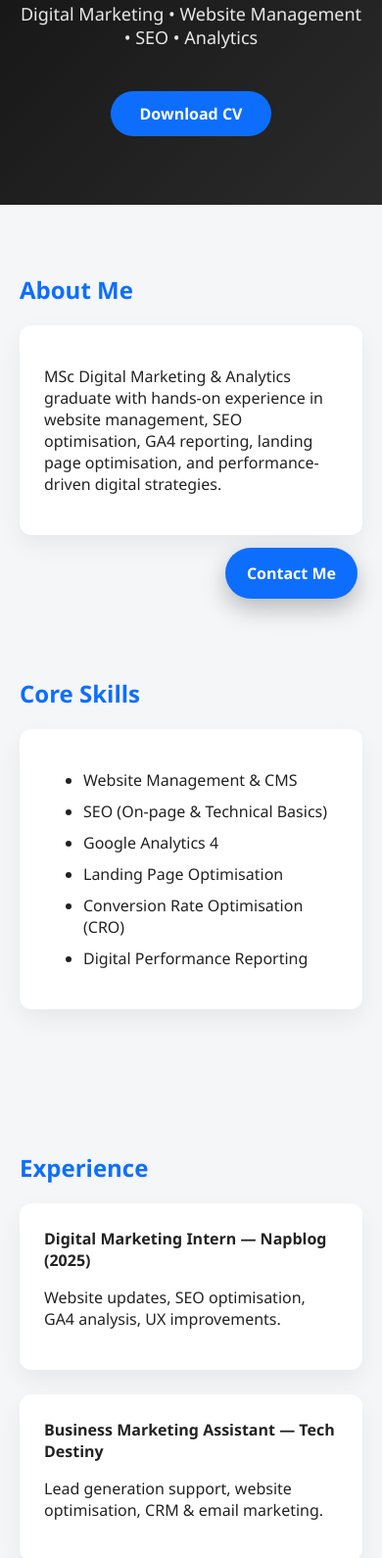
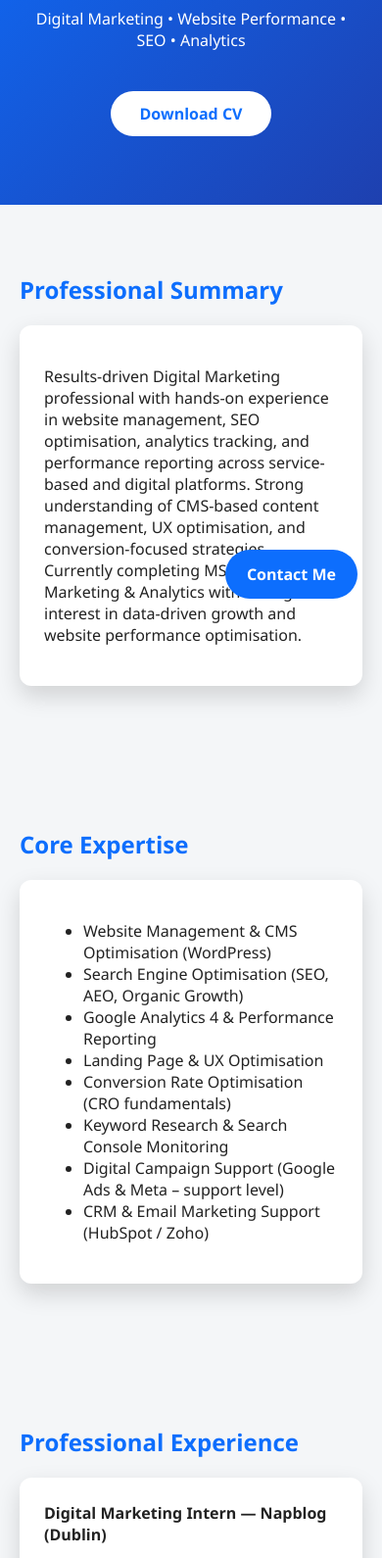
Before and after one commit to abhishek-girish25/abhishekGirishbabu.github.io, a plain HTML site: page index.html in a window 390 px wide. Shown: the part 208-1798 px from the top of the page at 98% size. Drawn offline with Linux system fonts and the light colour scheme.

Commit message:
Update index.html

```diff
--- a/index.html
+++ b/index.html
@@ -6,16 +6,29 @@
 <meta name="viewport" content="width=device-width, initial-scale=1.0">
 
 <style>
+:root {
+    --bg: #f4f6f8;
+    --text: #222;
+    --card: #ffffff;
+    --primary: #0d6efd;
+}
+
+body.dark {
+    --bg: #0f172a;
+    --text: #e5e7eb;
+    --card: #1e293b;
+}
+
 body {
     margin: 0;
     font-family: 'Segoe UI', sans-serif;
-    background: #f4f6f8;
-    color: #222;
+    background: var(--bg);
+    color: var(--text);
+    transition: 0.3s;
 }
 
-/* HEADER */
 header {
-    background: linear-gradient(135deg, #111, #2b2b2b);
+    background: linear-gradient(135deg, #0d6efd, #1e40af);
     color: white;
     padding: 70px 20px;
     text-align: center;
@@ -23,26 +36,31 @@ header {
 
 header h1 {
     font-size: 36px;
-    margin-bottom: 10px;
 }
 
-header p {
-    font-size: 18px;
-    opacity: 0.9;
+.toggle {
+    position: absolute;
+    top: 20px;
+    right: 25px;
+    background: white;
+    color: #000;
+    padding: 8px 14px;
+    border-radius: 20px;
+    cursor: pointer;
+    font-weight: bold;
 }
 
 .btn {
     display: inline-block;
     margin-top: 25px;
     padding: 12px 30px;
-    background: #0d6efd;
-    color: white;
+    background: white;
+    color: #0d6efd;
     text-decoration: none;
     border-radius: 30px;
     font-weight: 600;
 }
 
-/* SECTIONS */
 section {
     max-width: 1000px;
     margin: auto;
@@ -50,56 +68,43 @@ section {
 }
 
 h2 {
-    color: #0d6efd;
-    margin-bottom: 20px;
+    color: var(--primary);
 }
 
 .card {
-    background: white;
+    background: var(--card);
     padding: 25px;
     border-radius: 12px;
     margin-bottom: 25px;
-    box-shadow: 0 10px 25px rgba(0,0,0,0.06);
+    box-shadow: 0 10px 25px rgba(0,0,0,0.15);
 }
 
-ul li {
-    margin-bottom: 10px;
-}
-
-/* FOOTER */
-footer {
-    background: #111;
-    color: white;
-    text-align: center;
-    padding: 25px;
-}
-
-/* STICKY CONTACT BUTTON */
 .sticky-contact {
     position: fixed;
     bottom: 25px;
     right: 25px;
-    background: #0d6efd;
+    background: var(--primary);
     color: white;
-    padding: 15px 22px;
+    padding: 14px 22px;
     border-radius: 50px;
     text-decoration: none;
     font-weight: bold;
-    box-shadow: 0 10px 25px rgba(0,0,0,0.25);
-    z-index: 999;
 }
 
-.sticky-contact:hover {
-    background: #084298;
+footer {
+    text-align: center;
+    padding: 25px;
 }
 </style>
 </head>
 
 <body>
 
+<div class="toggle" onclick="toggleMode()">🌙 Dark</div>
+
 <header>
     <h1>Abhishek Girishbabu</h1>
-    <p>Digital Marketing • Website Management • SEO • Analytics</p>
+    <p>Digital Marketing • Website Performance • SEO • Analytics</p>
 
     <a class="btn" href="Abhishek_Girishbabu_CV.pdf" target="_blank">
         Download CV
@@ -107,60 +112,63 @@ footer {
 </header>
 
 <section>
-    <h2>About Me</h2>
+<h2>Professional Summary</h2>
 <div class="card">
 <p>
-            MSc Digital Marketing & Analytics graduate with hands-on experience in
-            website management, SEO optimisation, GA4 reporting, landing page optimisation,
-            and performance-driven digital strategies.
+Results-driven Digital Marketing professional with hands-on experience in website management,
+SEO optimisation, analytics tracking, and performance reporting across service-based and digital platforms.
+Strong understanding of CMS-based content management, UX optimisation, and conversion-focused strategies.
+Currently completing MSc in Digital Marketing & Analytics with strong interest in data-driven growth
+and website performance optimisation.
 </p>
 </div>
 </section>
 
 <section>
-    <h2>Core Skills</h2>
+<h2>Core Expertise</h2>
 <div class="card">
 <ul>
-            <li>Website Management & CMS</li>
-            <li>SEO (On-page & Technical Basics)</li>
-            <li>Google Analytics 4</li>
-            <li>Landing Page Optimisation</li>
-            <li>Conversion Rate Optimisation (CRO)</li>
-            <li>Digital Performance Reporting</li>
+<li>Website Management & CMS Optimisation (WordPress)</li>
+<li>Search Engine Optimisation (SEO, AEO, Organic Growth)</li>
+<li>Google Analytics 4 & Performance Reporting</li>
+<li>Landing Page & UX Optimisation</li>
+<li>Conversion Rate Optimisation (CRO fundamentals)</li>
+<li>Keyword Research & Search Console Monitoring</li>
+<li>Digital Campaign Support (Google Ads & Meta – support level)</li>
+<li>CRM & Email Marketing Support (HubSpot / Zoho)</li>
 </ul>
 </div>
 </section>
 
 <section>
-    <h2>Experience</h2>
+<h2>Professional Experience</h2>
 
 <div class="card">
-        <strong>Digital Marketing Intern — Napblog (2025)</strong>
-        <p>Website updates, SEO optimisation, GA4 analysis, UX improvements.</p>
+<strong>Digital Marketing Intern — Napblog (Dublin)</strong>
+<p>
+Managed website content updates using CMS platforms while ensuring SEO best practices and strong user experience.
+Implemented on-page SEO improvements including metadata, internal linking, and content optimisation.
+Monitored website performance using GA4 and SEO tools, preparing insights for optimisation.
+Supported landing page improvements to increase engagement and conversion.
+</p>
 </div>
 
 <div class="card">
 <strong>Business Marketing Assistant — Tech Destiny</strong>
-        <p>Lead generation support, website optimisation, CRM & email marketing.</p>
+<p>
+Supported digital marketing initiatives focused on lead generation and website engagement.
+Assisted in keyword research, website optimisation, CRM updates, and email marketing activities.
+Collaborated with internal teams to deliver digital campaigns efficiently.
+</p>
 </div>
+
 </section>
 
 <section id="contact">
-    <h2>Contact Me</h2>
-
+<h2>Contact</h2>
 <div class="card">
-        <p><strong>Email:</strong>
-            <a href="mailto:abhi25girish@gmail.com">
-                abhi25girish@gmail.com
-            </a>
-        </p>
-
-        <p><strong>Phone:</strong>
-            <a href="tel:+353871234567">
-                +353 87 123 4567
-            </a>
-        </p>
-
+<p><strong>Email:</strong> <a href="mailto:abhi25girish@gmail.com">abhi25girish@gmail.com</a></p>
+<p><strong>Phone:</strong> <a href="tel:+353871234567">+353 87 123 4567</a></p>
 <p><strong>Location:</strong> Dublin, Ireland</p>
 </div>
 </section>
@@ -169,10 +177,13 @@ footer {
 <p>© 2026 Abhishek Girishbabu</p>
 </footer>
 
-<!-- STICKY BUTTON -->
-<a class="sticky-contact" href="#contact">
-    Contact Me
-</a>
+<a class="sticky-contact" href="#contact">Contact Me</a>
+
+<script>
+function toggleMode() {
+    document.body.classList.toggle("dark");
+}
+</script>
 
 </body>
 </html>
```
Lines whose indentation alone changed are shown as unchanged.
